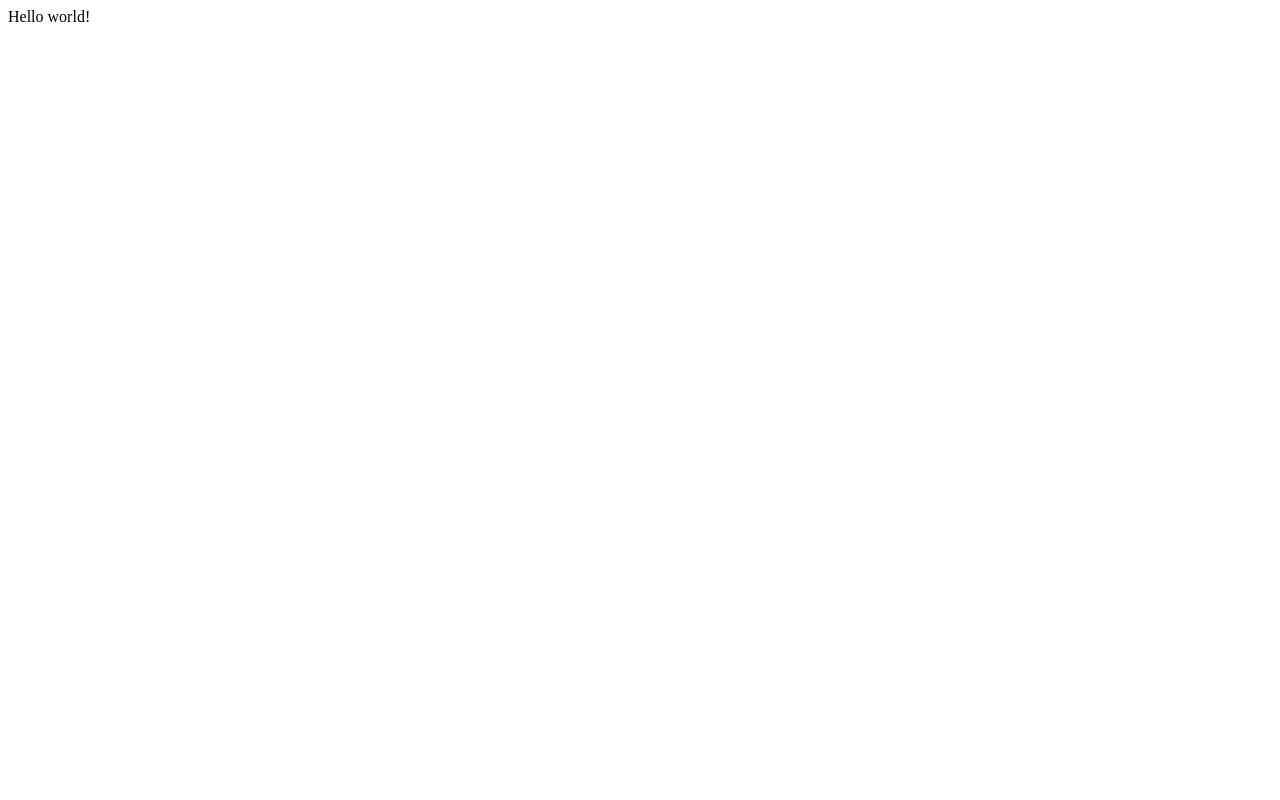
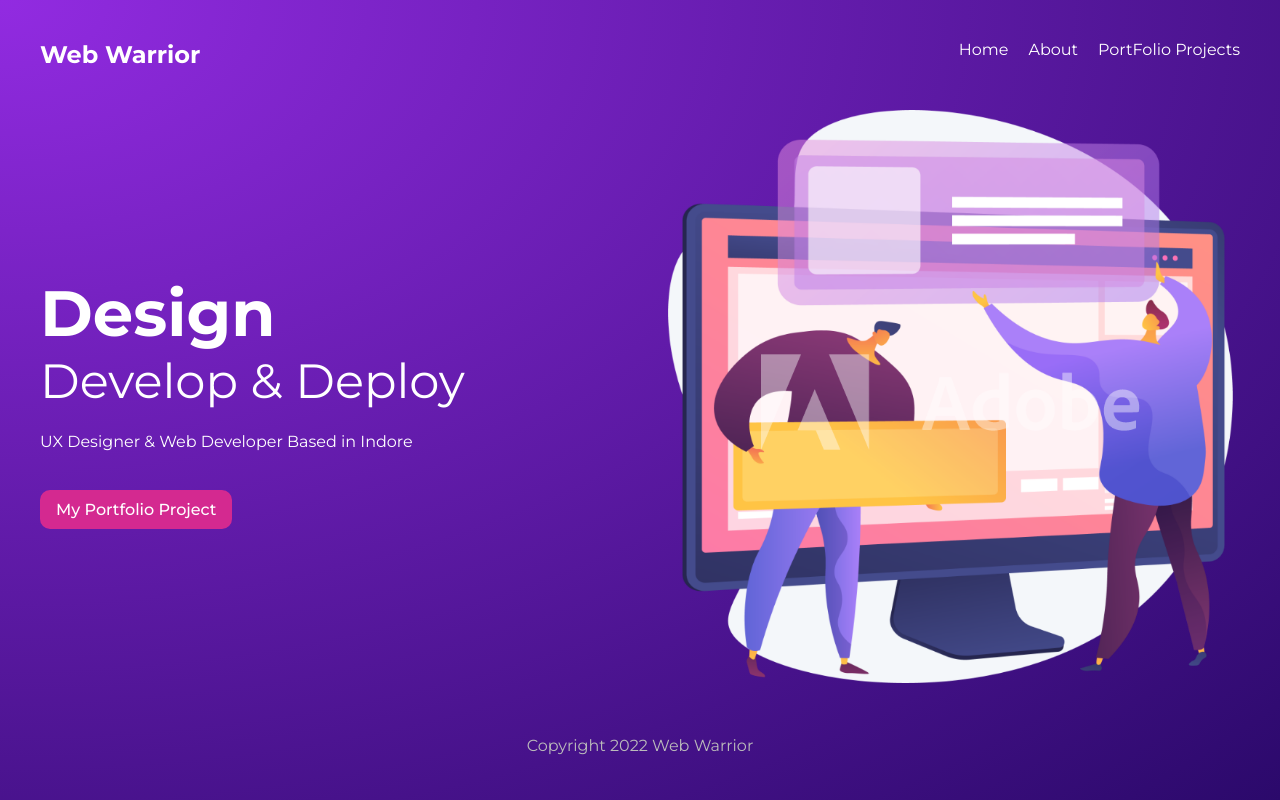
Before and after one commit to bprasad01/gatsBy_PortFolio, a Gatsby site: page / in a window 1280 px wide. Built offline with nearby package versions, Linux system fonts and the light colour scheme; Gatsby itself is replaced by a stand-in of ours.

Commit message:
first commit

```diff
--- a/gatsby-config.js
+++ b/gatsby-config.js
@@ -6,5 +6,18 @@
 
 module.exports = {
   /* Your site config here */
-  plugins: [],
+  plugins: [
+    {
+      resolve: `gatsby-source-filesystem`,
+      options: {
+        name: `notes`,
+        path: `${__dirname}/src/notes/`,
+      },
+    },
+  ],
+  siteMetadata : {
+    title : 'Web Warrior',
+    description : 'web dev portfolio',
+    copyright : 'This website is copyright 2022 web warrior'
+  }
 }
--- a/package.json
+++ b/package.json
@@ -15,6 +15,7 @@
   },
   "dependencies": {
     "gatsby": "^4.19.2",
+    "gatsby-source-filesystem": "^4.19.0",
     "react": "^18.1.0",
     "react-dom": "^18.1.0"
   },
--- /dev/null
+++ b/src/components/Layout.js
@@ -0,0 +1,16 @@
+import React from 'react'
+import NavBar from './NavBar'
+import '../styles/global.css'
+export default function Layout({ children }) {
+  return (
+    <div className='layout'>
+        <NavBar />
+        <div className='content'>
+            { children }
+        </div>
+        <footer>
+            <p>Copyright 2022 Web Warrior</p>
+        </footer>
+    </div>
+  )
+}
--- /dev/null
+++ b/src/components/NavBar.js
@@ -0,0 +1,31 @@
+import { Link, graphql, useStaticQuery } from "gatsby"
+import React from "react"
+
+export default function NavBar() {
+  const data = useStaticQuery(graphql`
+    query SiteInfo {
+      site {
+        siteMetadata {
+          copyright
+          description
+          title
+        }
+      }
+    }
+  `)
+
+  const { title } = data.site.siteMetadata;
+
+  return (
+    <div>
+      <nav>
+        <h1>{title}</h1>
+        <div className="links">
+          <Link to="/">Home</Link>
+          <Link to="/about">About</Link>
+          <Link to="/projects">PortFolio Projects</Link>
+        </div>
+      </nav>
+    </div>
+  )
+}
--- /dev/null
+++ b/src/notes/bar.txt
@@ -0,0 +1 @@
+Bar
--- /dev/null
+++ b/src/notes/foo.txt
@@ -0,0 +1 @@
+Foo
--- a/src/pages/index.js
+++ b/src/pages/index.js
@@ -1,5 +1,21 @@
-import React from "react"
+import { graphql, Link } from "gatsby";
+import React from "react";
+import Layout from "../components/Layout";
+import * as styles from '../styles/home.module.css'
 
 export default function Home() {
-  return <div>Hello world!</div>
+
+  return (
+    <Layout>
+      <section className={styles.header}>
+        <div>
+          <h2>Design</h2>
+          <h3>Develop & Deploy</h3>
+          <p>UX Designer & Web Developer Based in Indore</p>
+          <Link className={styles.btn} to='/projects'>My Portfolio Project</Link>
+        </div>
+        <img src="/banner.png" alt="site banner" style={{ maxWidth : '100%' }} />
+      </section>
+    </Layout>
+  )
 }
--- /dev/null
+++ b/src/styles/global.css
@@ -0,0 +1,50 @@
+@import url('https://fonts.googleapis.com/css2?family=Montserrat:wght@300;400;500;700&display=swap');
+
+* {
+  margin: 0;
+  padding: 0;
+  text-decoration: none;
+  font-family: "Montserrat";
+  color: white;
+}
+html, body {
+  min-height: 100%;
+}
+body {
+  background: radial-gradient(at top left, rgba(146,43,225,1) 0%, rgba(43,9,107,1) 100%);
+  background-repeat: no-repeat;
+}
+p {
+  margin: 16px auto;
+  line-height: 1.5em;
+}
+
+/* layout & nav */
+.layout {
+  max-width: 1200px;
+  margin: 0 auto;
+}
+nav {
+  display: grid;
+  grid-template-columns: 1fr 1fr;
+  margin: 40px auto;
+}
+nav .links {
+  display: inline-block;
+  text-align: right;
+}
+nav a {
+  display: inline-block;
+  margin-left: 20px;
+  font-weight: 400;
+  padding-bottom: 8px;
+  border-bottom: 3px solid transparent;
+}
+nav a:hover {
+  border-color: white;
+}
+footer p{
+  text-align: center;
+  color: #bbb;
+  margin: 40px auto;
+}
--- /dev/null
+++ b/src/styles/home.module.css
@@ -0,0 +1,22 @@
+.header {
+  display: grid;
+  grid-template-columns: 1fr 1fr;
+  grid-gap: 40px;
+  align-items: center;
+}
+.header h2 {
+  font-size: 4em;
+}
+.header h3 {
+  font-size: 3em;
+  font-weight: 400;
+  margin-bottom: 20px;
+}
+.btn {
+  display: inline-block;
+  background: #D42990;
+  padding: 10px 16px;
+  border-radius: 10px;
+  margin-top: 20px;
+  font-weight: 500;
+}
```
Also changed, not shown: src/pages/404.js (added, +10 -0 lines), src/pages/about.js (added, +30 -0 lines), src/pages/projects/index.js (added, +14 -0 lines), src/styles/projects.module.css (added, +11 -0 lines), static/banner.png (added), 1 other file.
